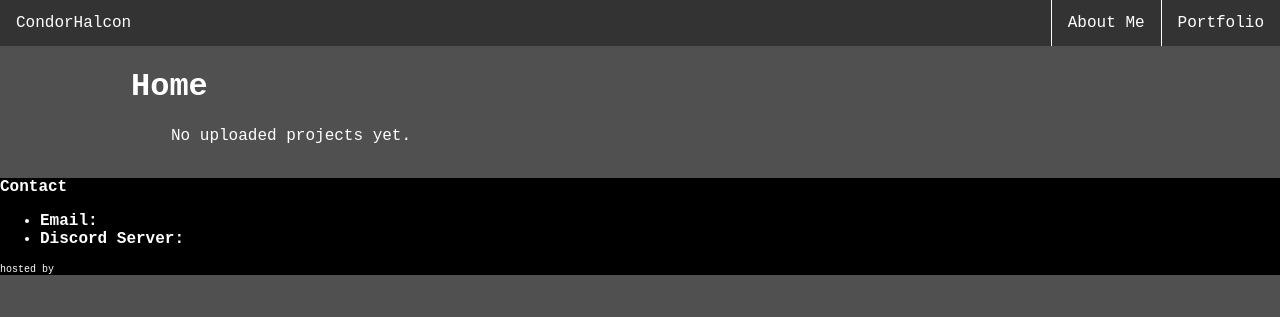
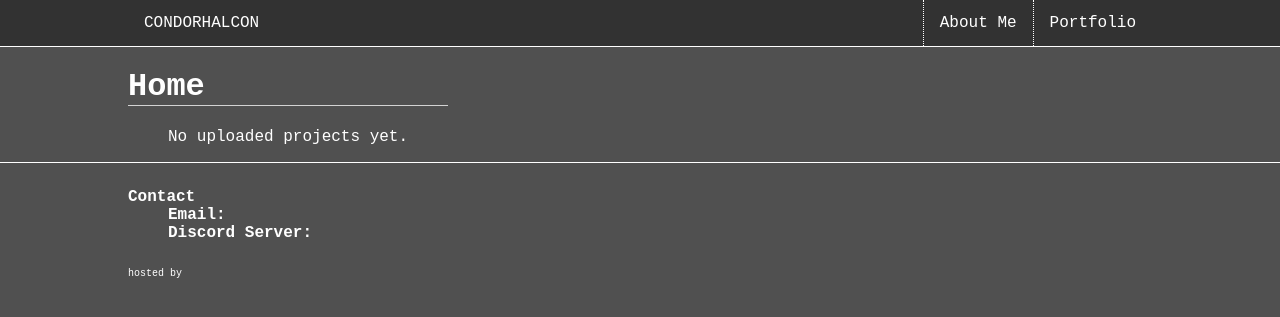
Before and after one commit to CondorHalcon/condorhalcon.github.io, a Jekyll site: the page built from docs/home.md, in a window 1280 px wide. Shown: the top 317 px of the page. Built offline with Jekyll 4.4.1, drawn with Linux system fonts in a browser that asks for light colours.

Commit message:
Threme sprucing

```diff
--- a/_config.yml
+++ b/_config.yml
@@ -1,11 +1,11 @@
 title: "CondorHalcon"
-description: CondorHalcon's portfolio site
+titlecaps: "CONDORHALCON"
 contact:
-  name: CondorHalcon
-  email2: judahhohawi@outlook.com
+  name: "CondorHalcon"
+  email2: "judahhohawi@outlook.com"
   discord:
-    text: discord.gg/x7qNK3e447
+    text: "discord.gg/x7qNK3e447"
     url: https://discord.gg/x7qNK3e447
 host:
-  name: Github Pages
+  name: "Github Pages"
   url: https://pages.github.com/
--- a/_includes/footer.html
+++ b/_includes/footer.html
@@ -1,6 +1,6 @@
 <footer>
     <p class="site-contact"><strong>Contact</strong></p>
-        <ul>
+        <ul class="site-contact">
             <li><strong>Email: </strong>{{contact.email2}}</li>
             <li><strong>Discord Server: </strong><a href="{{contact.discord.url}}">{{contact.discord.text}}</a></li>
         </ul>
--- a/_includes/head.html
+++ b/_includes/head.html
@@ -1,5 +1,5 @@
 <head>
     <meta charset="utf-8">
-    <title>{{page.title | site.title}}</title>
+    <title>{{page.title}} | {{site.title}}</title>
     <link rel="stylesheet" href="/assets/css/style.css">
 </head>
--- a/_includes/header.html
+++ b/_includes/header.html
@@ -1,6 +1,6 @@
 <header>
     <ul class="nav-object">
-        <li class="nav-title"><a href="/home">{{site.title}}</a></li>
+        <li class="nav-title"><a href="/home">{{site.titlecaps}}</a></li>
         <li class="nav-item"><a href="/portfolio">Portfolio</a></li>
         <li class="nav-item"><a href="/about">About Me</a></li>
     </nav>
--- a/_layouts/default.html
+++ b/_layouts/default.html
@@ -8,12 +8,7 @@
         {%- include header.html -%}
 
         <main>
-            <div class="column side">
-                <p></p>
-            </div>
-            <div class="column main">
-                {{ content }}
-            </div>
+            {{ content }}
         </main>
 
         {%- include footer.html -%}
--- a/assets/css/style.css
+++ b/assets/css/style.css
@@ -11,14 +11,13 @@ body {
     overflow-x: hidden;
     overflow-y: auto;
 }
-header, footer {
-    background-color: black;
-}
 
 /* SPECIFIC STYLING */
 
 /* header & nav */
 header {
+    background-color: rgb(50, 50, 50);
+    border-bottom: 1px solid white;
     position: sticky;
     top: 0;
     left: 0;
@@ -26,21 +25,19 @@ header {
 }
 ul.nav-object {
     list-style-type: none;
-    margin: 0;
+    margin: 0 10%;
     padding: 0;
     overflow: hidden;
-    background-color: #333;
 }
 li.nav-item {
     float: right;
-    border-left: 1px solid white;
+    border-left: 1px dotted white;
 }
 li.nav-title {
     float: left;
 }
 li.nav-item a,li.nav-title a {
     display: block;
-    color: white;
     text-align: center;
     padding: 14px 16px;
     text-decoration: none;
@@ -50,31 +47,44 @@ li.nav-item a:hover {
 }
 
 /* main */
-.column {
-    float: left;
-    padding: 1px;
-}
-.column.side { width: 10%; }
-.column.main { width: 85%; }
-main:after {
+main {
+    margin: 0 10%;
     content: "";
     display: table;
     clear: both;
 }
 @media screen and (max-width:600px) {
-    .column {
-        width: 100%;
-    }
+
 }
 
 /* footer */
 footer {
+    border-top: 1px solid white;
     margin: 0;
-    padding: 0;
+    padding: 0% 10%;
     bottom: 0;
     left: 0;
     width: 100%;
 }
+.site-contact {
+    margin: 0;
+}
+p.site-contact {
+    margin-top: 2%;
+}
+ul.site-contact {
+    list-style-type: none;
+    margin-bottom: 2%;
+}
 .github-credits {
     font-size: 10px;
+    margin-bottom: 2%;
 }
+
+/* text & font */
+h1 {
+    border-bottom: 1px solid lightgray;
+}
+h2 {
+    border-bottom: 1px dashed lightgray;
+}
```
